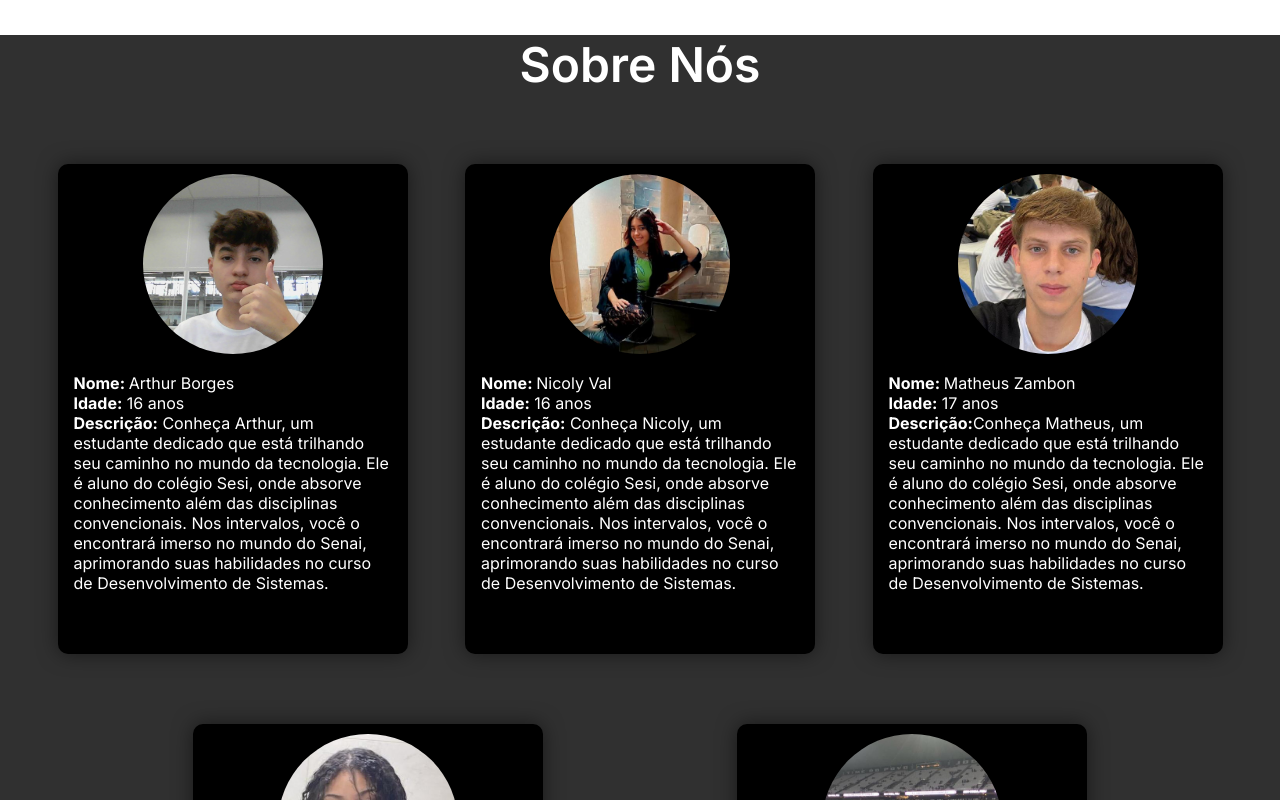
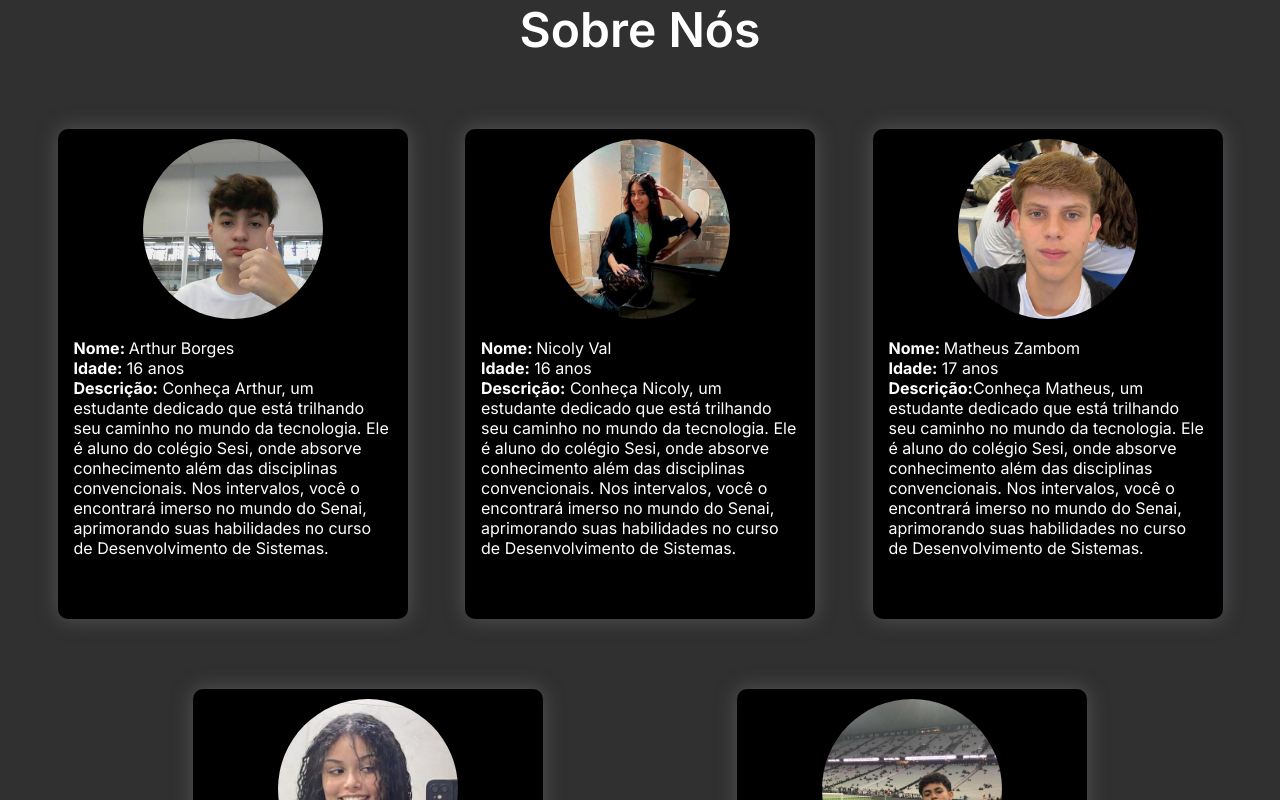
Before and after one commit to Matheuszambondacosta/gamesByOctopus, a Next.js app: page /sobrenos in a window 1280 px wide. Shown: the top 800 px of the page. Built offline with nearby package versions, Linux system fonts and the light colour scheme.

Commit message:
sobre nos 99%

```diff
--- a/app/sobrenos/page.jsx
+++ b/app/sobrenos/page.jsx
@@ -6,6 +6,7 @@ import Image from 'next/image';
 function SobreNos() {
     return (
         <main className={Styles.main1}>
+   {/* <Header/> */}
             <h1 className={Styles.titulo}>Sobre Nós</h1>
 
             <div className={Styles.container}>
@@ -27,7 +28,7 @@ function SobreNos() {
                     </div>
                     <div className={Styles.card}>
                         <a href="https://www.instagram.com/mathh_costa" target='_blank'><Image className={Styles.img} src="/pictureprofile.octopus03.jfif" width={180} height={180} /></a>
-                        <p className={Styles.text1}><strong>Nome: </strong> Matheus Zambon</p>
+                        <p className={Styles.text1}><strong>Nome: </strong> Matheus Zambom</p>
                         <p className={Styles.text1}><strong>Idade:</strong> 17 anos</p>
                         <p className={Styles.text1}><strong>Descrição:</strong>Conheça Matheus, um estudante dedicado que está trilhando seu caminho no mundo da tecnologia. Ele é aluno do colégio Sesi, onde absorve conhecimento além das disciplinas convencionais. Nos intervalos, você o encontrará imerso no mundo do Senai, aprimorando suas habilidades no curso de Desenvolvimento de Sistemas.</p>
                     </div>
--- a/app/sobrenos/sobrenos.module.css
+++ b/app/sobrenos/sobrenos.module.css
@@ -3,7 +3,6 @@
 }
 
 .titulo{
-  margin-top: 35px;
   text-align: center;
   margin-bottom: 10px;
 }
@@ -28,7 +27,7 @@
   height: 490px;
   background-color:black;
   color: white;
-  box-shadow: 0 0 20px rgba(0,0,0,0.5);
+  box-shadow: 0 0 20px rgba(122, 123, 132, 0.5);
   cursor: pointer;
 }
 
```
